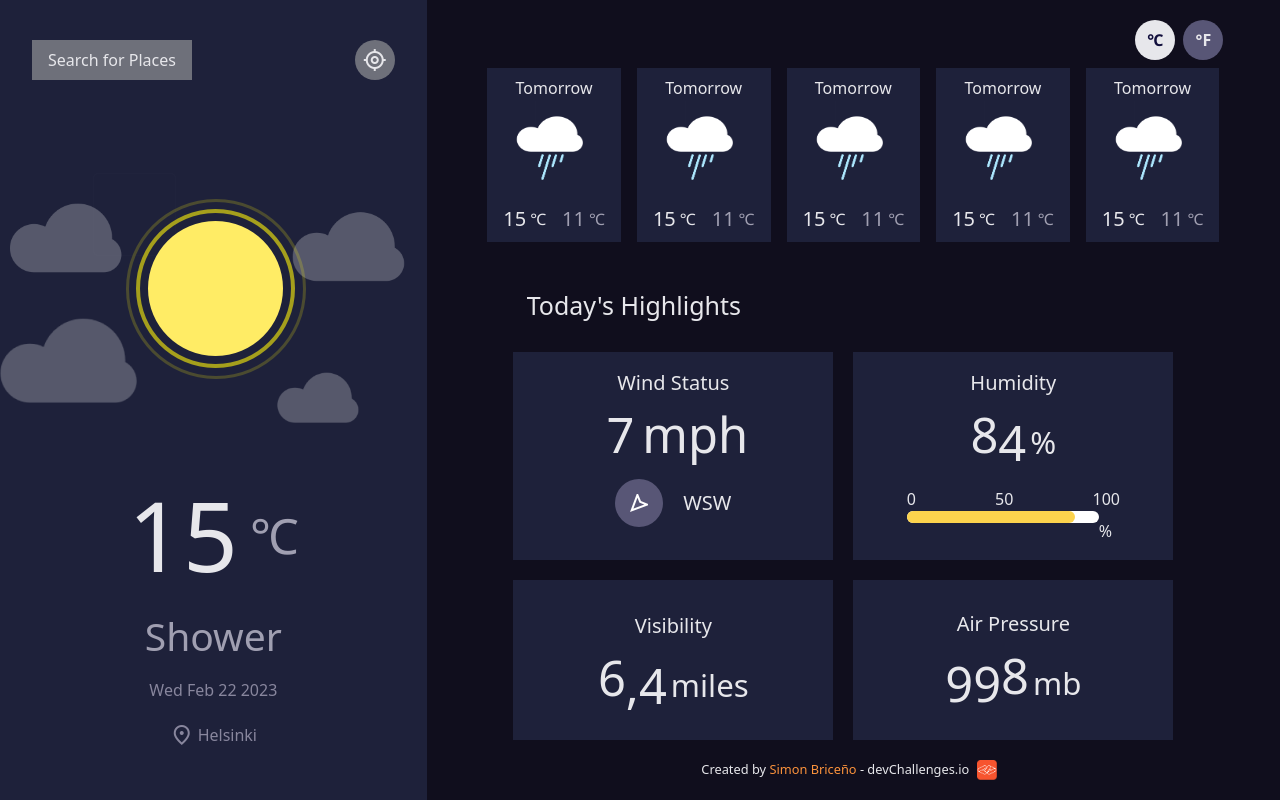
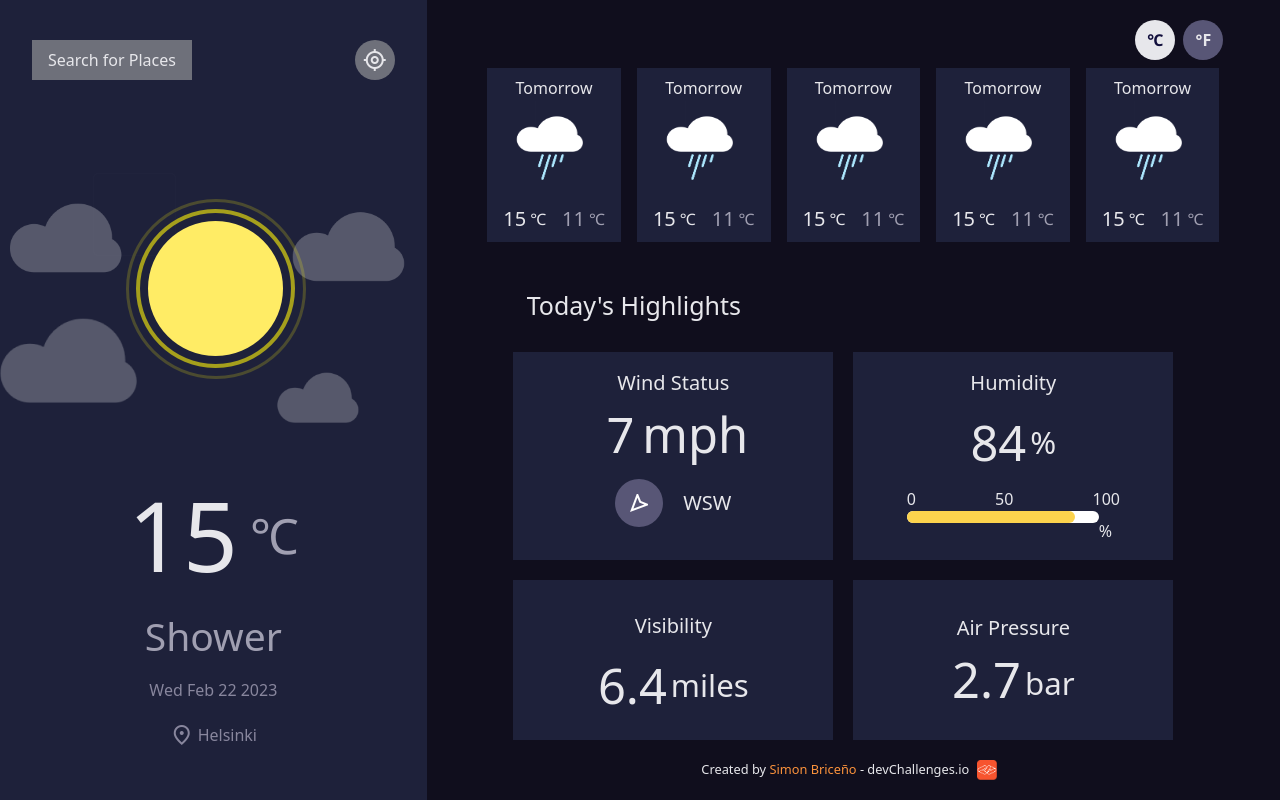
Before and after one commit to SimonBrial/Weather-app, a React (Vite) app: page / in a window 1280 px wide. Built offline with nearby package versions, Linux system fonts and the light colour scheme.

Commit message:
Se tiene toda la composicion preliminar de la informacion del clima en la posicion actual, solo falta agragar la informacion del forecast y del componente Wind Status

```diff
--- a/src/components/forescast_components/AirPressure.jsx
+++ b/src/components/forescast_components/AirPressure.jsx
@@ -1,15 +1,28 @@
-import React from 'react'
+import React from 'react';
+import { useWeatherStore } from '../../store/weatherStore';
 
 const AirPressure = () => {
+
+    const currentUbication = useWeatherStore(state => state.currentUbication);
+
+    const pressure = () => {
+        const value = (currentUbication.data.main.pressure)/1000;
+        return value.toFixed(2);
+    }
+
     return (
         <div className='bg-BackgroundSecondary flex flex-col items-center justify-center w-80 h-50 mt-5 mr-5' >
         <h1 className='text-TemperatureFontcolorDesabled mt-4 mb-2 text-xl'>Air Pressure</h1>
         <div className='flex flex-row mb-2 items-center'>
             <div className='flex '>
-                <p className='text-TemperatureFontcolorDesabled text-5xl'>99</p>
-                <p className='text-TemperatureFontcolorDesabled text-5xl -mt-2'>8</p>
+                {/* <p className='text-TemperatureFontcolorDesabled text-5xl'>99</p> */}
+                {
+                    (currentUbication == null)
+                    ?   <p className='text-TemperatureFontcolorDesabled text-5xl -mt-2'>2.7</p>
+                    : <p className='text-TemperatureFontcolorDesabled text-5xl -mt-2'>{ pressure() }</p>
+                }
             </div>
-            <p className='text-TemperatureFontcolorDesabled text-3xl ml-1'>mb</p>
+            <p className='text-TemperatureFontcolorDesabled text-3xl ml-1'>bar</p>
         </div>
     </div>
     )
--- a/src/components/forescast_components/BtnCelcius.jsx
+++ b/src/components/forescast_components/BtnCelcius.jsx
@@ -4,7 +4,6 @@ import { useWeatherStore } from '../../store/weatherStore';
 const BtnCelcius = ({ colorState, action }) => {
 
     const currentUbication = useWeatherStore(state => state.currentUbication);
-    console.log(action)
 
     function celcius (kelvin) {
         const tempCelcius = kelvin - 273.15;
--- a/src/components/forescast_components/BtnFarenheit.jsx
+++ b/src/components/forescast_components/BtnFarenheit.jsx
@@ -4,7 +4,6 @@ import { useWeatherStore } from '../../store/weatherStore';
 const BtnFarenheit = ({ colorState, action }) => {
 
     const currentUbication = useWeatherStore(state => state.currentUbication);
-    console.log(action)
 
     const farenheit  = (kelvin) => {
         const tempFarenheit = (kelvin - 273.15) * (9/5) + 32;
--- a/src/components/forescast_components/Humidity.jsx
+++ b/src/components/forescast_components/Humidity.jsx
@@ -1,13 +1,33 @@
 import React from 'react';
+import { useWeatherStore } from '../../store/weatherStore';
 
 const Humidity = () => {
+
+    const currentUbication = useWeatherStore(state => state.currentUbication);
+
+    const humidityValue = () => {
+        if (currentUbication == null) {
+            return console.log('Esta vacio el estado');
+        } else {
+            const humidity = currentUbication.data.main.humidity;
+            return humidity
+        }
+    }
+
+    const humidity = humidityValue();
+    console.log(humidity)
+
     return (
         <div className='bg-BackgroundSecondary flex flex-col items-center w-80 h-52 mr-5' >
             <h1 className='text-TemperatureFontcolorDesabled mt-4 mb-2 text-xl'>Humidity</h1>
             <div className='flex flex-row mb-2 items-center'>
                 <div className='flex '>
-                    <p className='text-TemperatureFontcolorDesabled text-5xl -mt-2'>8</p>
-                    <p className='text-TemperatureFontcolorDesabled text-5xl'>4</p>
+                    {/* <p className='text-TemperatureFontcolorDesabled text-5xl -mt-2'>8</p> */}
+                    {
+                        (currentUbication == null)
+                            ? <p className='text-TemperatureFontcolorDesabled text-5xl'>84</p>
+                            : <p className='text-TemperatureFontcolorDesabled text-5xl'>{humidityValue()}</p>
+                    }
                 </div>
                 <p className='text-TemperatureFontcolorDesabled text-3xl ml-1'>%</p>
             </div>
@@ -17,9 +37,13 @@ const Humidity = () => {
                     <span className='text-TemperatureFontcolorDesabled test-lg'>50</span>
                     <span className='text-TemperatureFontcolorDesabled test-lg'>100</span>
                 </div>
-                <div className='relative'>
-                    <span className='px-24 h-3 bg-white absolute index-0 rounded-xl'></span>
-                    <span className='px-[84px] h-3 bg-amber-300 absolute index-10 rounded-xl'></span>
+                <div className='relative' id='humidity'>
+                    <span className='px-24 h-3 bg-white absolute index-0 rounded-xl addHumidity'></span>
+                    {
+                        (currentUbication == null)
+                        ? <span className='px-[84px] h-3 bg-amber-300 absolute index-10 rounded-xl'></span>
+                        : <span className={`px-[${humidity}px] h-3 bg-amber-300 absolute index-10 rounded-xl`}></span>
+                    }
                 </div>
                 <div className='text-TemperatureFontcolorDesabled text-end mt-2 mr-2'>
                     <span>%</span>
--- a/src/components/forescast_components/Visibility.jsx
+++ b/src/components/forescast_components/Visibility.jsx
@@ -1,13 +1,27 @@
-import React from 'react'
+import React from 'react';
+import { useWeatherStore } from '../../store/weatherStore';
 
 const Visibility = () => {
+
+    const currentUbication = useWeatherStore(state => state.currentUbication);
+
+    const VisibilityValue = () => {
+        const value = (currentUbication.data.visibility)/(1609)
+        return value.toFixed(2);
+    }
+
     return (
         <div className='bg-BackgroundSecondary flex flex-col items-center justify-center w-80 h-40 mr-5 mt-5' >
             <h1 className='text-TemperatureFontcolorDesabled mt-5 mb-2 text-xl'>Visibility</h1>
             <div className='flex flex-row mb-2 items-center'>
                 <div className='flex '>
-                    <p className='text-TemperatureFontcolorDesabled text-5xl -mt-2'>6</p>
-                    <p className='text-TemperatureFontcolorDesabled text-5xl'>,4</p>
+                    {/* <p className='text-TemperatureFontcolorDesabled text-5xl -mt-2'>6</p> */}
+                    {
+                        (currentUbication == null
+                            ? <p className='text-TemperatureFontcolorDesabled text-5xl'>6.4</p>
+                            : <p className='text-TemperatureFontcolorDesabled text-5xl'>{ VisibilityValue() }</p>
+                        )
+                    }
                 </div>
                 <p className='text-TemperatureFontcolorDesabled text-3xl ml-1'>miles</p>
             </div>
--- a/src/components/forescast_components/WindStatus.jsx
+++ b/src/components/forescast_components/WindStatus.jsx
@@ -1,6 +1,10 @@
-import React from 'react'
+import React from 'react';
+import { useWeatherStore } from '../../store/weatherStore';
 
 const WindStatus = () => {
+
+    const currentUbication = useWeatherStore(state => state.currentUbication);
+
     return (
         <div className='bg-BackgroundSecondary flex flex-col items-center w-80 h-52 mr-5 mb-5 sm:mb-0' >
             <h1 className='text-TemperatureFontcolorDesabled mt-4 mb- text-xl'>Wind Status</h1>
```
